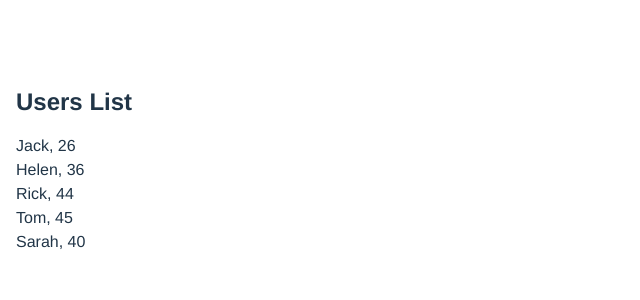
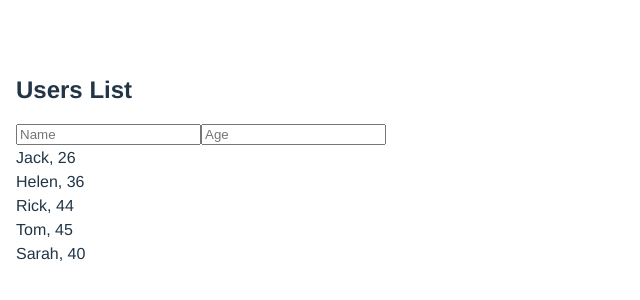
Before and after one commit to TinyMan66/users-app, a React (Create React App) app: page / in a window 1280 px wide. Shown: the part 238-538 px from the top of the page, without its empty margins (0-640 px from the left). Built offline with nearby package versions, Linux system fonts and the light colour scheme.

Commit message:
feat: add inputs field

```diff
--- a/src/App.tsx
+++ b/src/App.tsx
@@ -16,6 +16,7 @@ export default function App() {
     const [users, setUsers] = useState<User[]>([]);
     const [loading, setLoading] = useState<boolean>(true);
     const [error, setError] = useState(null);
+    const [query, setQuery] = useState<Query>({ name: "", age: "", limit: 4, offset: 0 })
 
     useEffect(() => {
         setLoading(true);
@@ -35,11 +36,24 @@ export default function App() {
         if(error) return <p style={{color: "red"}}>{error}</p>;
         if (users.length === 0) return <p>Users not found</p>;
         return users.map(user => <UserItem key={user.id} user={user}/>);
-    }
+    };
 
     return (
       <div>
           <h2>Users List</h2>
+          <input
+              type="text"
+              name="name"
+              placeholder="Name"
+              value={query.name}
+          />
+          <input
+              type="number"
+              min="0"
+              name="age"
+              placeholder="Age"
+              value={query.age}
+          />
           {usersList()}
       </div>
 );
```
